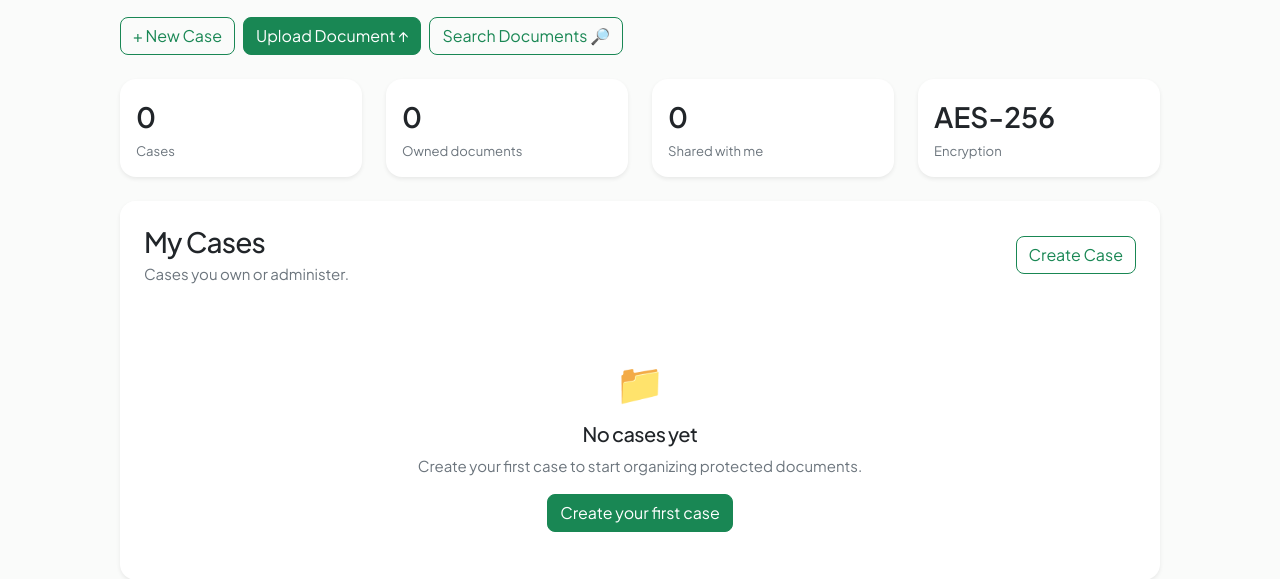
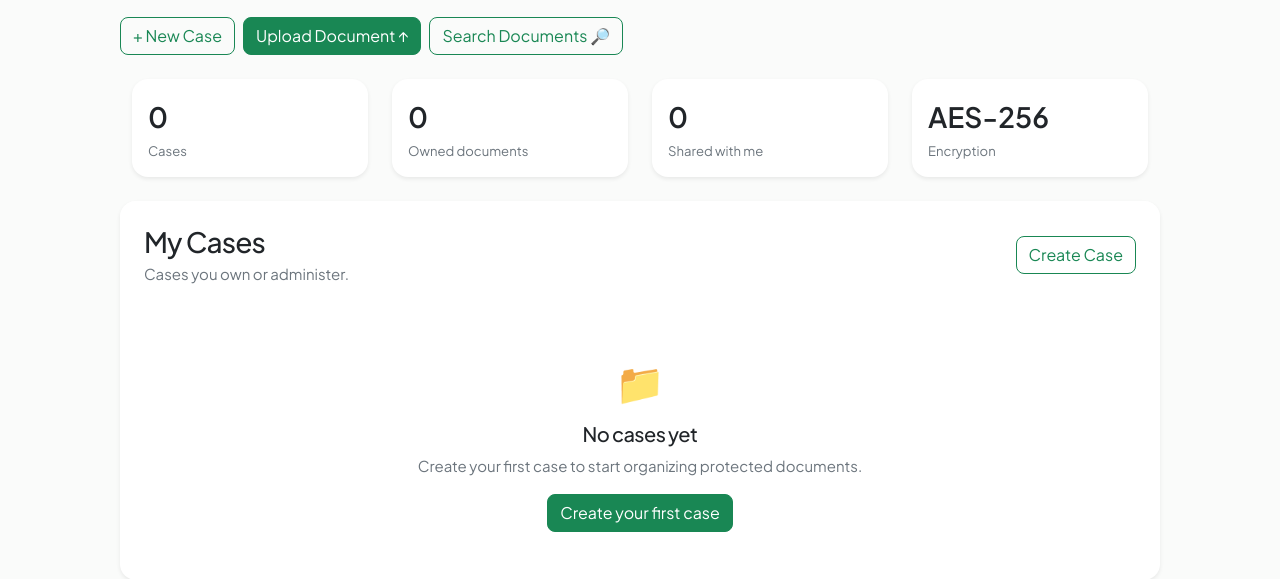
Before and after one commit to 1Y20ash/SecureCloudStorage, a Python web app: template templates/dashboard.html in a window 1280 px wide. Shown: the part 271-850 px from the top of the page. Run offline with Jinja, Linux system fonts and the light colour scheme; the template is opened without the code that fills it, so the values that code supplies are empty.

Commit message:
fix: scope dashboard layout styles

```diff
--- a/templates/dashboard.html
+++ b/templates/dashboard.html
@@ -1,7 +1,7 @@
 {% extends "base.html" %}
 {% block title %}DMS Dashboard — SecureVault{% endblock %}
 {% block content %}
-<div class="container-fluid px-0 py-4">
+<div class="dashboard-page container-fluid px-0 py-4">
   <div class="d-flex flex-wrap justify-content-between align-items-end gap-3 mb-4">
     <div><span class="badge rounded-pill text-bg-light border px-3 py-2 mb-3">PS 26190 · DMS</span><h1 id="dynamic-greeting" class="display-5 fw-semibold mb-2" data-username="{{ current_user.name.split(' ')[0] }}">Good afternoon, {{ current_user.name.split(' ')[0] }}.</h1><p class="lead text-secondary mb-0">Your secure workspace for cases and encrypted investigation documents.</p></div>
     <div class="d-flex flex-wrap gap-2"><a class="btn btn-outline-success rounded-3" href="{{ url_for('create_case') }}">+ New Case</a><a class="btn btn-success rounded-3" href="{{ url_for('upload') }}">Upload Document ↑</a><a class="btn btn-outline-success rounded-3" href="{{ url_for('phase7_ui.document_search') }}">Search Documents 🔎</a></div>
```
